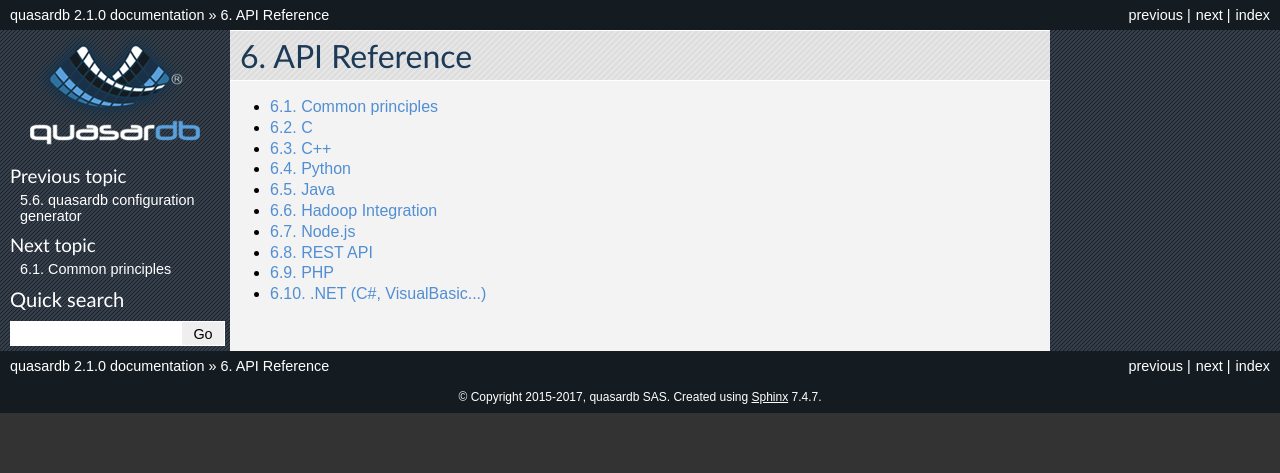
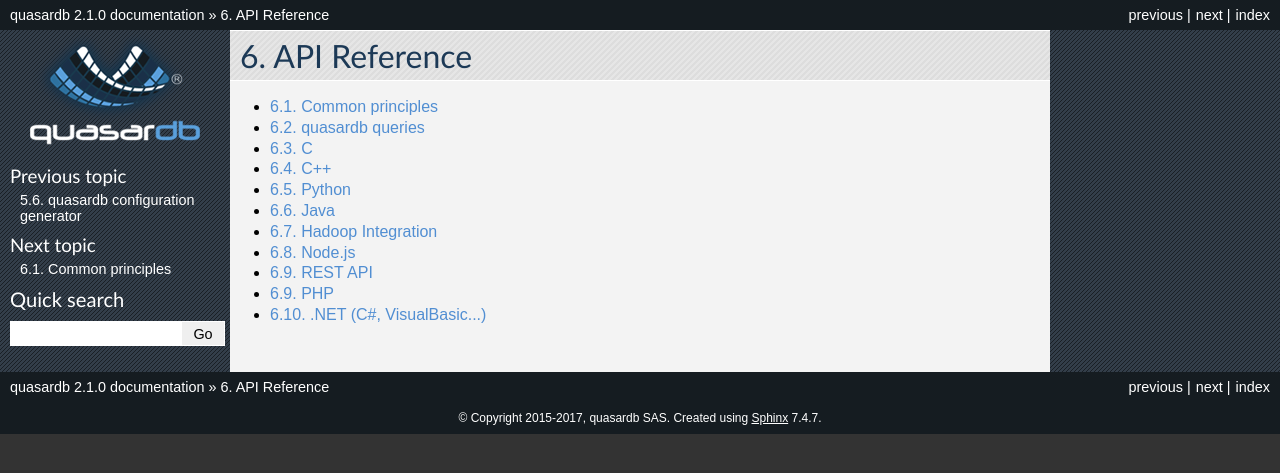
Before and after one commit to iltommi/qdb-documentation, a Sphinx documentation site: the page built from source/api/index.rst, in a window 1280 px wide. Shown: the top 473 px of the page. Built offline with Sphinx 7.4.7, drawn with Linux system fonts in a browser that asks for light colours; part of the change alters nothing that is shown.

Commit message:
Added documentation for queries

```diff
--- a/source/api/index.rst
+++ b/source/api/index.rst
@@ -5,6 +5,7 @@ API Reference
    :maxdepth: 1
 
    common
+   queries
    c
    cpp
    python
--- /dev/null
+++ b/source/api/queries.rst
@@ -0,0 +1,70 @@
+quasardb queries
+======================
+
+.. cpp:namespace:: qdb
+.. highlight:: cpp
+
+.. warning::
+    The querying language is a feature under development.
+
+Goal
+------
+
+Although the API gives you all the building blocks to find and exploit your data, the flexibility of such approach is limited as opposed to a domain specific language (DSL).
+
+In addition, an API is not always convenient when you need to compose requests, perform joins or work interactively on the database.
+
+The goal of the quasardb querying language is to provide a syntax close to the SQL language so that users become quickly productive while leveraging the unique features of quasardb typically absent from relational databases such as native timeseries support and tags. All of this while abstracting away all the inherent complexity of distributed computing.
+
+Features
+-----------
+
+The querying language currently enables you to look up entries by tag and type and compose them inclusively. It is also possible to exclude the presence of a tag.
+
+The execution planner optimizes the request to minimize network traffic.
+
+All requests are transactional: they will not see updates that happen during the execution of the query.
+
+Examples
+----------
+
+Find all entries that have the tag "stocks":
+
+.. code-block:: sql
+    tag="stocks"
+
+Find all entries that have the tags "stocks", "euro", "industry":
+
+.. code-block:: sql
+    tag="stocks" and tag="euro" and tag="industry"
+
+Find all entries that have the tags "stocks", "euro", "industry" but not "germany":
+
+.. code-block:: sql
+    tag="stocks" and tag="euro" and tag="industry" and not tag="germany"
+
+Find all entries that have the tags "stocks", "euro", "industry" but not "germany", and are a double time series column:
+
+.. code-block:: sql
+    tag="stocks" and tag="euro" and tag="industry" and not tag="germany" and type=ts_double
+
+BNF Grammar
+-------------
+
+By default, all types are selected, if one or more types is selected, only those types will be returned. Thus, the grammar does not allow you to exclude a type.
+
+.. code-block:: bnf
+    <entry_types> ::= "blob" | "int" | "integer" | "hset" | "stream" | "deque" | "ts_double" | "ts_blob"
+    <quote_char> ::= "'" | '"'
+    <quoted_string> ::=  <quote_char> <utf8_string> <quote_char>
+    <tag> ::= "tag=" <quoted_string>
+    <positive> ::= <tag> | <entry_types>
+    <negative> ::= "not" <tag>
+    <statement> ::= <positive> | <negative>
+    <query> ::= <statement> | <statement> "and" <query>
+
+
+How to use
+---------------
+
+Each API provides a function that takes as an input a query and returns the list of matching aliases.
```
